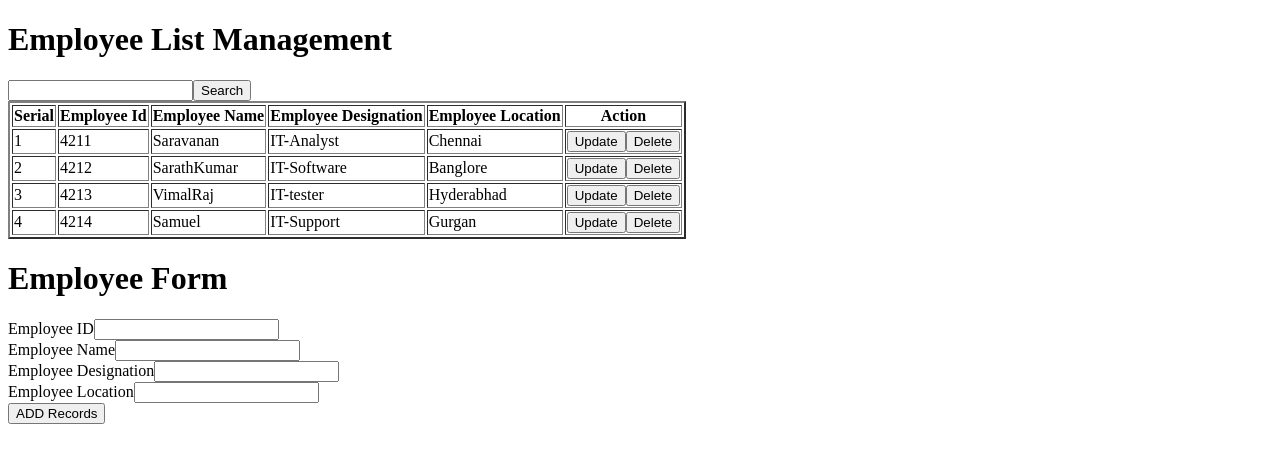
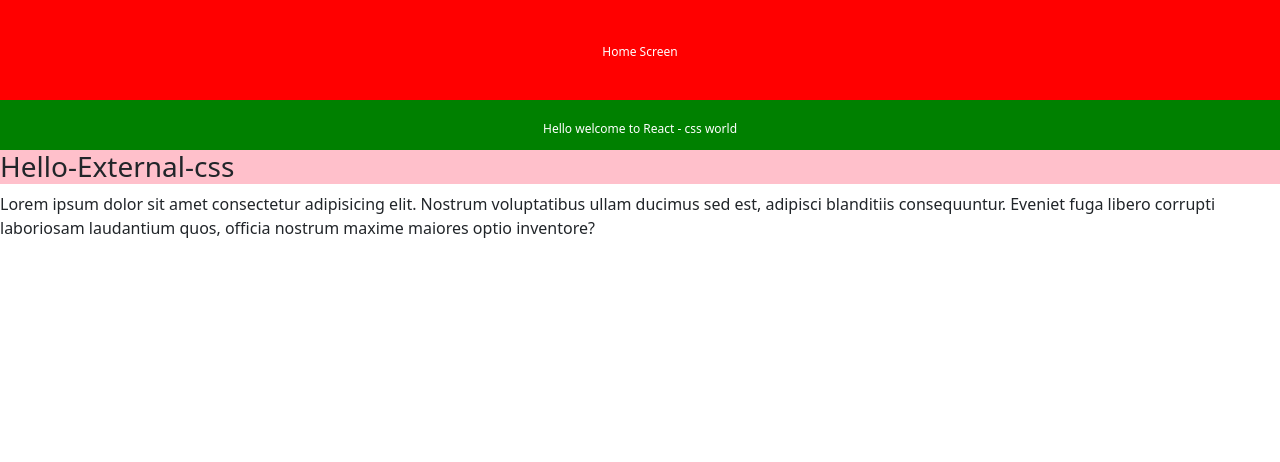
Before and after one commit to saravanan-prog/React-Practice-cocepts, a React (Vite) app: page / in a window 1280 px wide. Shown: the top 462 px of the page. Built offline with nearby package versions, Linux system fonts and the light colour scheme.

Commit message:
design implementation

```diff
--- a/package.json
+++ b/package.json
@@ -10,6 +10,7 @@
     "preview": "vite preview"
   },
   "dependencies": {
+    "bootstrap": "^5.3.8",
     "react": "^19.1.1",
     "react-dom": "^19.1.1"
   },
--- a/src/EmployeeList/AddEmployee.jsx
+++ b/src/EmployeeList/AddEmployee.jsx
@@ -24,7 +24,11 @@ export function AddEmployee({ addRecord }) {
         <form onSubmit={handleSubmit}>
           <div className="row">
             <label> Employee ID</label>
-            <input type="text" name="empid" onChange={handleChange} />
+            <input
+                type="text"
+                name="empid"
+                onChange={handleChange}
+            />
           </div>
           <div className="row">
             <label> Employee Name</label>
--- a/src/EmployeeList/ListAction.jsx
+++ b/src/EmployeeList/ListAction.jsx
@@ -1,6 +1,7 @@
 export function ListAction({ handleUpdate, handleDelete, index }) {
   return (
     <div>
+      <button onClick={() => handleUpdate(index)}>Edit</button>
       <button onClick={() => handleUpdate(index)}>Update</button>
       <button onClick={() => handleDelete(index)}>Delete</button>
     </div>
--- a/src/EmployeeList/TableViewList.jsx
+++ b/src/EmployeeList/TableViewList.jsx
@@ -29,32 +29,16 @@ export function TableViewList({ list, handleUpdate, handleDelete }) {
                   <tr>
                     <td>{index + 1}</td>
                     <td>
-                      {!updateFlag ? (
-                        empid
-                      ) : (
-                        <input type="text" value={empid} name="empid"  />
-                      )}
+                      {empid}
                     </td>
                     <td>
-                      {!updateFlag ? (
-                        emp_name
-                      ) : (
-                        <input type="text" value={emp_name} name="emp_name" />
-                      )}
+                      {emp_name}
                     </td>
                     <td>
-                      {!updateFlag ? (
-                        designation
-                      ) : (
-                        <input type="text" value={designation} name="designation" />
-                      )}
+                      {designation}
                     </td>
                     <td>
-                      {!updateFlag ? (
-                        workLocation
-                      ) : (
-                        <input type="text" value={workLocation} name="workLocation" />
-                      )}
+                      {workLocation}
                     </td>
                     <td>
                       <ListAction
--- a/src/main.jsx
+++ b/src/main.jsx
@@ -10,14 +10,18 @@ import { CounterProgram } from './react-class-component-basics/SimpleUpdateState
 import { EmployeeClassState } from './react-class-component-basics/EmployeeClassState'
 import { ComponentA } from './react-simple-props-learning/ComponentA'
 import { ComponentB } from './react-simple-props-learning/ComponentB'
-import { ParentComponent } from './react-callback-learning/ParentComponent'
 import { EmployeeListIndex } from './EmployeeList/EmployeeListIndex'
+import { ParentComponent } from './react-callback-learning-2/ParentComponent'
+import { ParentclassComp } from './react-class-comp-props-callback/ParentclassComp'
+import { HomeScreen } from './react-css-implementation/HomeScreen'
+import { AboutScreen } from './react-css-implementation/AboutScreen'
+import 'bootstrap/dist/css/bootstrap.min.css';
 
 
 
 createRoot(document.getElementById('root')).render(
   <StrictMode>
-    <EmployeeListIndex />
+    <HomeScreen />
     {/* <ComponentB /> */}
   </StrictMode>
 )
--- /dev/null
+++ b/src/react-callback-learning-2/ChildComponent.jsx
@@ -0,0 +1,38 @@
+import { useState,useEffect } from "react"
+
+export function ChildComponent(
+     {
+        parentFunction,
+        getCount,
+        getName,
+        getCanidateNames
+    }
+){
+
+    const [count] = useState(100)
+    const [canidateName] = useState("Rajesh")
+    const [name,setName] = useState()
+
+    /* Parent Component Function Calling */
+    useEffect(()=>{
+        parentFunction()
+        getCount(count)
+        getName(canidateName)
+    },[])
+
+
+    return <div>
+         <div className="heading">
+            <h3> This is Child Component </h3>
+         </div>
+
+        <div className="input-box">
+            Enter Name list :
+            <input type="text"
+                onChange = {(event)=> setName(event?.target?.value)}
+            />
+            <button onClick={()=>getCanidateNames(name)}>Submit</button>
+        </div>
+
+    </div>
+}
--- /dev/null
+++ b/src/react-callback-learning-2/ParentComponent.jsx
@@ -0,0 +1,54 @@
+import { ChildComponent } from "./ChildComponent";
+import { useState } from "react";
+
+export function ParentComponent(){
+
+    const [count,setCount] = useState(0)
+    const [candidteNamelist,setCanidateNamelist] = useState([])
+
+    const parentFunction = () =>{
+        console.log("This is Parent Event")
+    }
+
+    const getCount = (item) => {
+        setCount(item)
+    }
+    const getName = (name) => {
+        console.log("You Recieved Name is = "+ name)
+    }
+    const getCanidateNames = (nameItem) => {
+        setCanidateNamelist([...candidteNamelist,nameItem])
+    }
+
+
+
+    return <div>
+         <div className="heading">
+            <h1> Props-Callback-Learning session 2 </h1>
+            <h3> This is Parent Component </h3>
+         </div>
+         <div className="counter-program">
+            <h3>Count : {count} </h3>
+            <button onClick={()=>setCount(count + 1 )}>ADD</button>
+         </div>
+
+         <div className="child-render">
+            <ChildComponent
+                parentFunction = {parentFunction}
+                getCount = {getCount}
+                getName = {getName}
+                getCanidateNames = {getCanidateNames}
+            />
+         </div>
+        <div className="show-name-list">
+             <h3> Candidate name list </h3>
+             {(candidteNamelist && candidteNamelist.length !=0) &&
+                candidteNamelist.map((value,index)=>{
+                    return <p key={index}>{value}</p>
+                })
+             }
+        </div>
+
+
+    </div>
+}
--- /dev/null
+++ b/src/react-class-comp-props-callback/ChildclassComp.jsx
@@ -0,0 +1,24 @@
+import { Component } from "react";
+
+export class ChildclassComp extends Component {
+    constructor(props){
+        super(props)
+        this.state = {
+            appName:"This is child component",
+            count:200
+        }
+
+        this.props.getCount(this.state.count)
+    }
+
+    render(){
+        return <div>
+            <div className="heading-secion">
+                <h1> {this?.state?.appName} </h1>
+            </div>
+            <div className="print-parent-state">
+                <p>candidate Name : {this?.props?.candidateName}</p>
+            </div>
+        </div>
+    }
+}
--- /dev/null
+++ b/src/react-class-comp-props-callback/ParentclassComp.jsx
@@ -0,0 +1,35 @@
+import { Component } from "react";
+import { ChildclassComp } from "./ChildclassComp";
+
+export class ParentclassComp extends Component {
+    constructor(props){
+        super(props)
+        this.state = {
+            candidateName : "Saravanan",
+            dataCount:0
+        }
+
+        this.getCount = this.getCount.bind(this);
+    }
+
+    getCount(item){
+       this.setState({dataCount:item})
+    }
+
+    render(){
+        return <div>
+            <div className="heading-secion">
+                <h1> This is Parent class Component </h1>
+            </div>
+            <div className="child-render">
+                <ChildclassComp
+                    candidateName = {this.state.candidateName}
+                    getCount = {this.getCount}
+                />
+            </div>
+            <div className="show-count">
+                <p>Count:{this.state.dataCount}</p>
+            </div>
+        </div>
+    }
+}
--- /dev/null
+++ b/src/react-css-implementation/AboutScreen.jsx
@@ -0,0 +1,11 @@
+export function AboutScreen(){
+
+    return <div>
+         <div className="heading">
+             <h1 className="bg-primary text-white p-4 text-center">About Screen</h1>
+         </div>
+         <div className="container-fluid bg-danger text-white  p-3">
+            <p>Lorem ipsum dolor sit amet consectetur, adipisicing elit. Ipsa esse quam cumque ea autem voluptatum, corrupti, iste reiciendis, culpa inventore similique odio maiores possimus accusamus obcaecati quia provident ab laudantium.</p>
+         </div>
+    </div>
+}
--- /dev/null
+++ b/src/react-css-implementation/HomeScreen.jsx
@@ -0,0 +1,54 @@
+/*
+    Internal CSS
+    External CSS
+    Inline CSS
+    CSS - Framwork - Bootstrap / Material Ui / Tildwind css / Sass
+ */
+import  './homescreen.css'
+
+export function HomeScreen() {
+
+  const p1Style = {
+                    backgroundColor: "green",
+                    color: "white",
+                    margin: 0,
+                    height: "50px",
+                    textAlign: "center",
+                    fontSize: "12px",
+                    padding: "20px",
+                }
+
+  return (
+    <div>
+
+        <div className="Inline-css-example">
+            {/*Inline - CSS */}
+            <h1
+                style={{
+                    backgroundColor: "red",
+                    color: "white",
+                    margin: 0,
+                    height: "100px",
+                    textAlign: "center",
+                    fontSize: "12px",
+                    padding: "45px",
+                }}
+            >
+                Home Screen
+            </h1>
+        </div>
+
+        <div className="Internal-css-Example">
+            <p style = {p1Style} >Hello welcome to React - css world </p>
+        </div>
+
+        <div className="external-css-example">
+            <h3>Hello-External-css</h3>
+        </div>
+
+        <div className="extnal-css-example2 ">
+            <p> Lorem ipsum dolor sit amet consectetur adipisicing elit. Nostrum voluptatibus ullam ducimus sed est, adipisci blanditiis consequuntur. Eveniet fuga libero corrupti laboriosam laudantium quos, officia nostrum maxime maiores optio inventore?</p>
+        </div>
+    </div>
+  );
+}
--- /dev/null
+++ b/src/react-css-implementation/homescreen.css
@@ -0,0 +1,11 @@
+h3 {
+    background-color: pink;
+    color:red
+}
+
+.container{
+    background-color: yellow;
+    color:green;
+    font-size: 20px;
+    text-align: center;
+}
```
Also changed, not shown: 1 other file (tests, documents, lock files or other folders).
